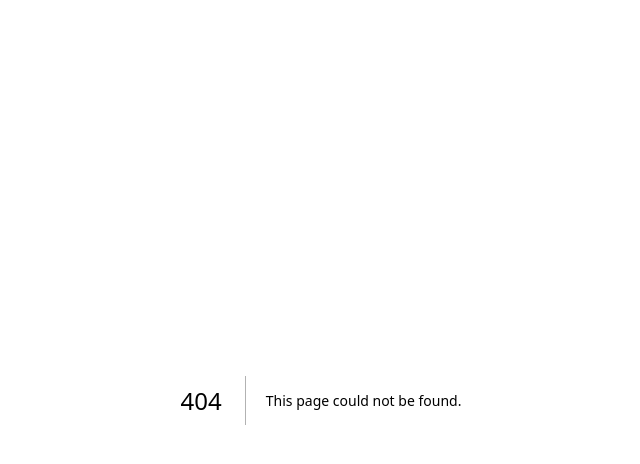
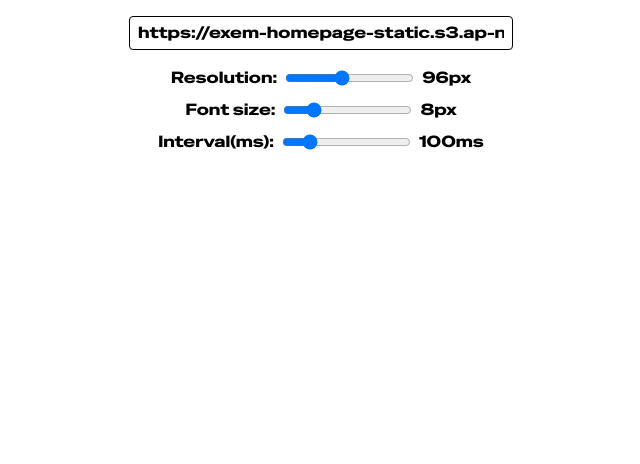
Before and after one commit to Orchemi/check-tech, a Next.js app: page /ascii-media in a window 1280 px wide. Before the commit this address had no page. Shown: the top 464 px of the page, without its empty margins (319-959 px from the left). Built offline with nearby package versions, Linux system fonts and the light colour scheme.

Commit message:
Refactor: ascii media 컴포넌트화

```diff
--- /dev/null
+++ b/src/app/ascii-media/page.tsx
@@ -0,0 +1,77 @@
+'use client';
+
+import AsciiMedia from '@/components/AsciiMedia';
+import { useState } from 'react';
+
+const video1 = 'https://assets.codepen.io/907471/mouse.mp4';
+const video2 =
+  'https://exem-homepage-static.s3.ap-northeast-2.amazonaws.com/swedish-flag-short.mp4';
+const image1 =
+  'https://exem-homepage-static.s3.ap-northeast-2.amazonaws.com/sample.png';
+
+const page = () => {
+  const [src, setSrc] = useState(video2);
+
+  const [resolution, setResolution] = useState(96);
+  const [fontSize, setFontSize] = useState(8);
+  const [charInterval, setCharInterval] = useState(100);
+
+  return (
+    <div className="flex flex-col items-center gap-4 py-4">
+      <input
+        type="text"
+        value={src}
+        onChange={(e) => setSrc(e.target.value)}
+        placeholder="이미지 또는 동영상 URL"
+        className="w-96 rounded border px-2 py-1"
+      />
+      <div className="mb-4 flex flex-col items-center gap-2">
+        <div className="flex items-center gap-2">
+          <label htmlFor="resolution-slider">Resolution:</label>
+          <input
+            id="resolution-slider"
+            type="range"
+            min={24}
+            max={192}
+            value={resolution}
+            onChange={(e) => setResolution(Number(e.target.value))}
+          />
+          <span>{resolution}px</span>
+        </div>
+        <div className="flex items-center gap-2">
+          <label htmlFor="font-size-slider">Font size:</label>
+          <input
+            id="font-size-slider"
+            type="range"
+            min={4}
+            max={24}
+            value={fontSize}
+            onChange={(e) => setFontSize(Number(e.target.value))}
+          />
+          <span>{fontSize}px</span>
+        </div>
+        <div className="flex items-center gap-2">
+          <label htmlFor="interval-slider">Interval(ms):</label>
+          <input
+            id="interval-slider"
+            type="range"
+            min={16}
+            max={500}
+            value={charInterval}
+            onChange={(e) => setCharInterval(Number(e.target.value))}
+          />
+          <span>{charInterval}ms</span>
+        </div>
+      </div>
+      <AsciiMedia
+        src={src}
+        mediaType={'video'}
+        resolution={resolution}
+        fontSize={fontSize}
+        charInterval={charInterval}
+      />
+    </div>
+  );
+};
+
+export default page;
--- /dev/null
+++ b/src/components/AsciiMedia.tsx
@@ -0,0 +1,183 @@
+import { useEffect, useRef } from 'react';
+
+const DEFAULT_CHARS = [
+  '_',
+  '.',
+  ',',
+  '-',
+  '=',
+  '+',
+  ':',
+  ';',
+  'c',
+  'b',
+  'a',
+  '!',
+  '?',
+  '0',
+  '1',
+  '2',
+  '3',
+  '4',
+  '5',
+  '6',
+  '7',
+  '8',
+  '9',
+  '✚',
+  '⚛︎',
+  '☺︎',
+  '☹︎',
+  '☀︎',
+  '@',
+  '#',
+  'X',
+  'Y',
+  'Z',
+  "'",
+];
+
+interface AsciiMediaProps {
+  src: string;
+  mediaType: 'image' | 'video';
+  resolution?: number;
+  fontSize?: number;
+  charInterval?: number;
+  chars?: string[];
+}
+
+export default function AsciiMedia({
+  src,
+  mediaType,
+  resolution = 96,
+  fontSize = 8,
+  charInterval = 100,
+  chars = DEFAULT_CHARS,
+}: AsciiMediaProps) {
+  const imgRef = useRef<HTMLImageElement | null>(null);
+  const videoRef = useRef<HTMLVideoElement | null>(null);
+  const canvasRef = useRef<HTMLCanvasElement | null>(null);
+
+  useEffect(() => {
+    const canvas = canvasRef.current;
+    if (!canvas) return;
+    const ctx = canvas.getContext('2d');
+    if (!ctx) return;
+
+    let animationId: number;
+    let width = resolution;
+    let height = resolution;
+
+    const drawAscii = () => {
+      let w = width,
+        h = height;
+      let ready = false;
+
+      if (mediaType === 'image') {
+        const img = imgRef.current;
+        if (!img || !img.naturalWidth) {
+          animationId = window.setTimeout(drawAscii, charInterval);
+          return;
+        }
+        const aspect = img.naturalWidth / img.naturalHeight || 3;
+        w = resolution;
+        h = Math.round(w / aspect);
+        canvas.width = w * fontSize;
+        canvas.height = h * fontSize;
+        ctx.clearRect(0, 0, canvas.width, canvas.height);
+        ctx.drawImage(img, 0, 0, w, h);
+        ready = true;
+      } else if (mediaType === 'video') {
+        const video = videoRef.current;
+        if (!video || !video.videoWidth || video.paused || video.ended) return;
+        const aspect = video.videoWidth / video.videoHeight || 3;
+        w = resolution;
+        h = Math.round(w / aspect);
+        canvas.width = w * fontSize;
+        canvas.height = h * fontSize;
+        ctx.clearRect(0, 0, canvas.width, canvas.height);
+        ctx.drawImage(video, 0, 0, w, h);
+        ready = true;
+      }
+
+      if (!ready) {
+        animationId = window.setTimeout(drawAscii, charInterval);
+        return;
+      }
+
+      const data = ctx.getImageData(0, 0, w, h).data;
+      ctx.clearRect(0, 0, canvas.width, canvas.height);
+      ctx.textBaseline = 'top';
+      ctx.textAlign = 'left';
+      ctx.font = `${fontSize}px monospace`;
+
+      let i = 0;
+      for (let y = 0; y < h; y++) {
+        for (let x = 0; x < w; x++, i++) {
+          const idx = (x + y * w) * 4;
+          const [r, g, b] = data.slice(idx, idx + 3);
+          const char = chars[Math.floor(Math.random() * chars.length)];
+          ctx.fillStyle = `rgb(${r},${g},${b})`;
+          ctx.fillText(char ?? ' ', x * fontSize, y * fontSize);
+        }
+      }
+      if (mediaType === 'video') {
+        animationId = window.setTimeout(drawAscii, charInterval);
+      }
+    };
+
+    if (mediaType === 'image') {
+      const img = imgRef.current;
+      if (img) {
+        img.onload = () => drawAscii();
+        if (img.complete) drawAscii();
+      }
+    } else if (mediaType === 'video') {
+      const video = videoRef.current;
+      if (video) {
+        video.load();
+        video.onloadeddata = () => {
+          video.play();
+          drawAscii();
+        };
+        video.onplay = () => drawAscii();
+        video.onpause = () => clearTimeout(animationId);
+        video.onended = () => clearTimeout(animationId);
+        if (!video.paused && !video.ended) drawAscii();
+      }
+    }
+
+    return () => {
+      clearTimeout(animationId);
+    };
+  }, [src, mediaType, resolution, fontSize, charInterval]);
+
+  if (src === '') return null;
+
+  return (
+    <>
+      <canvas ref={canvasRef} />
+      {mediaType === 'image' && (
+        <img
+          ref={imgRef}
+          src={src}
+          alt="ascii"
+          crossOrigin="anonymous"
+          className="hidden"
+        />
+      )}
+      {mediaType === 'video' && (
+        <video
+          ref={videoRef}
+          src={src}
+          autoPlay
+          muted
+          loop
+          playsInline
+          crossOrigin="anonymous"
+          className="hidden"
+        />
+      )}
+    </>
+  );
+}
```
